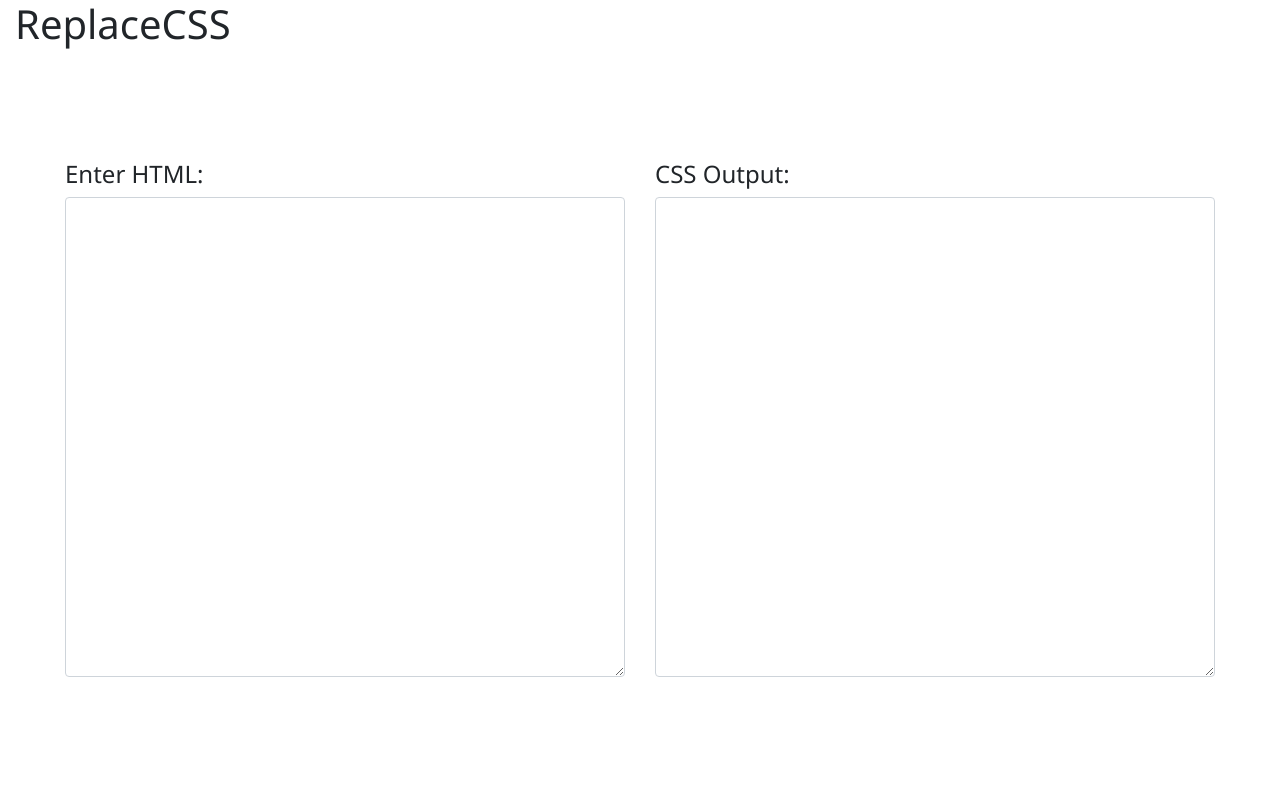
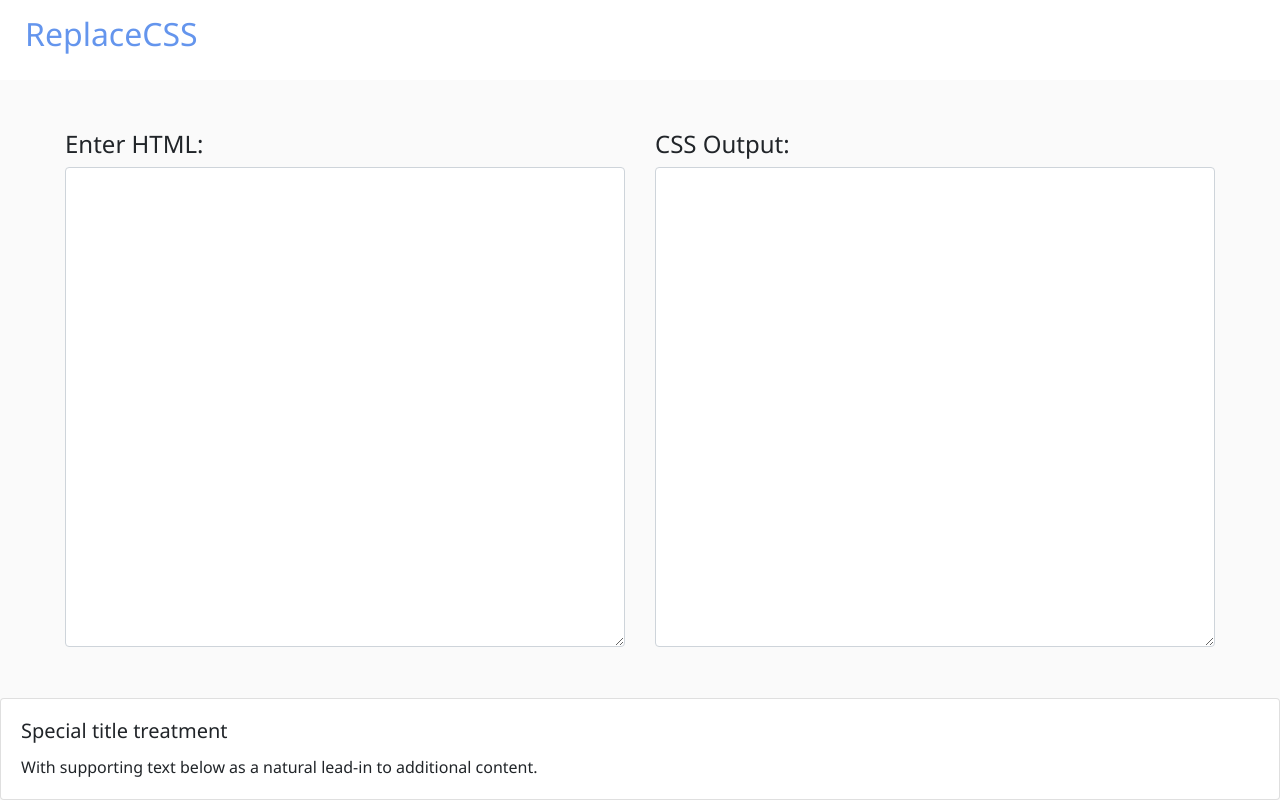
Before and after one commit to ChrisE217/ReplaceCSS, a plain HTML site: page index.html in a window 1280 px wide. Drawn offline with nearby package versions, Linux system fonts and the light colour scheme.

Commit message:
more styles

```diff
--- a/css/site.css
+++ b/css/site.css
@@ -1,11 +1,18 @@
 body{
     font-family: 'Segoe UI', Tahoma, Geneva, Verdana, sans-serif;
+    background-color: #fafafa;
 }
 
 .navigation{
-    height: 20vh;
+    height: 10vh;
+    max-height: 200px;
+    padding: 10px;
+    background-color: white;
 }
 
+.footer{
+    background-color: white;
+}
 textarea{
     min-height: 60vh;
     max-height: 60vh;
@@ -13,6 +20,11 @@ textarea{
 }
 
 .entry-boxes{
-    padding-left: 50px;
-    padding-right: 50px;
+    padding: 50px;
 }
+
+.logo{
+    font-size: xx-large;
+    color: cornflowerblue;
+    text-align: left;
+}
--- a/index.html
+++ b/index.html
@@ -14,7 +14,7 @@
   <div class="container-fluid">
     <div class="row navigation">
       <div class="col-lg-12">
-        <h1>ReplaceCSS</h1>
+        <div class="logo">ReplaceCSS</div>
       </div>
     </div>
     <div class="row entry-boxes">
@@ -32,6 +32,12 @@
       </div>
     </div>
   </div>
+  <div class="card footer fixed-bottom">
+      <div class="card-body">
+        <h5 class="card-title">Special title treatment</h5>
+        <p class="card-text">With supporting text below as a natural lead-in to additional content.</p>
+      </div>
+    </div>
 
   <script src="js/replacecss.js"></script>
   <script src="https://code.jquery.com/jquery-3.3.1.slim.min.js"
```
